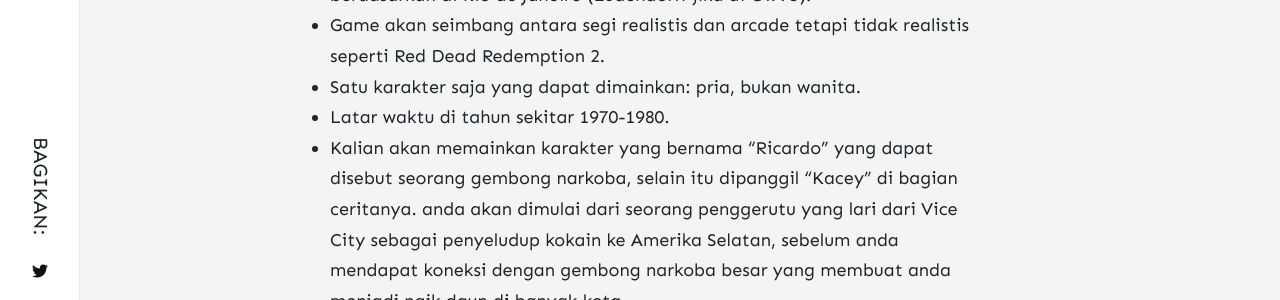
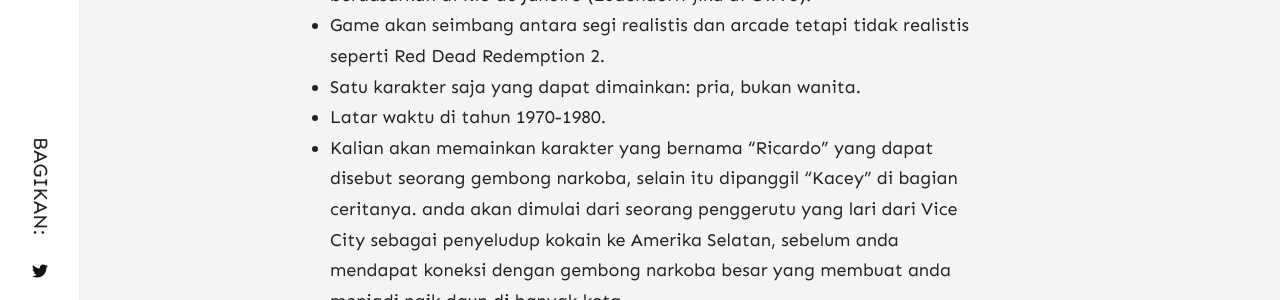
Before and after one commit to arytapermana/dsg-web, a Jekyll site: the page built from _posts/2020-10-24-gta-6-tanggal-rilis-berita-dan-desas-desusnya-rumor.md, in a window 1280 px wide and 900 px high, scrolled down 1458 px. Shown: the part 154-454 px from the top of the window. Built offline with Jekyll 4.4.1, drawn with Linux system fonts in a browser that asks for light colours; nearby versions of some CDN libraries; comment, search, counter and statistics services are not loaded.

Commit message:
Update Blog “2020-10-24-gta-6-tanggal-rilis-berita-dan-desas-desusnya-rumor”

```diff
--- a/_posts/2020-10-24-gta-6-tanggal-rilis-berita-dan-desas-desusnya-rumor.md
+++ b/_posts/2020-10-24-gta-6-tanggal-rilis-berita-dan-desas-desusnya-rumor.md
@@ -20,7 +20,7 @@
 * Latar tempatnya adalah Vice City dan ditambah lokasi baru lainnya yang berdasarkan di Rio de Janeiro (Ludendorff jika di GTA 5).
 * Game akan seimbang antara segi realistis dan arcade tetapi tidak realistis seperti Red Dead Redemption 2.
 * Satu karakter saja yang dapat dimainkan: pria, bukan wanita.
-* Latar waktu di tahun sekitar 1970-1980.
+* Latar waktu di tahun 1970-1980.
 * Kalian akan memainkan karakter yang bernama "Ricardo" yang dapat disebut seorang gembong narkoba, selain itu dipanggil "Kacey" di bagian ceritanya. anda akan dimulai dari seorang penggerutu yang lari dari Vice City sebagai penyeludup kokain ke Amerika Selatan, sebelum anda mendapat koneksi dengan gembong narkoba besar yang membuat anda menjadi naik daun di banyak kota.
 * Ada penjara besar juga yang memiliki peran nantinya pada bagian di game.
 * Akan ada fitur sistem "chapter" seperti pada Red Dead Redemption 2.
```
